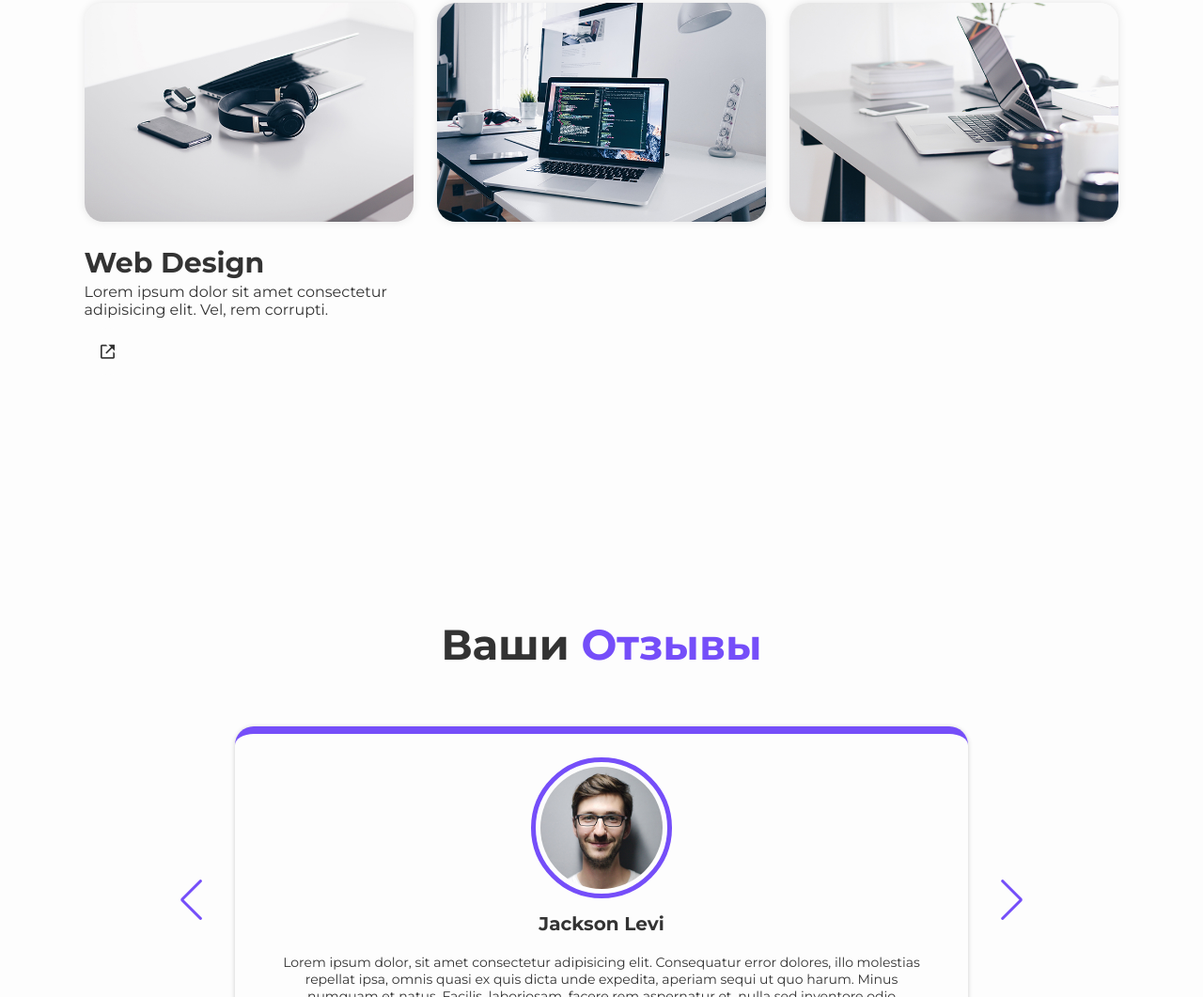
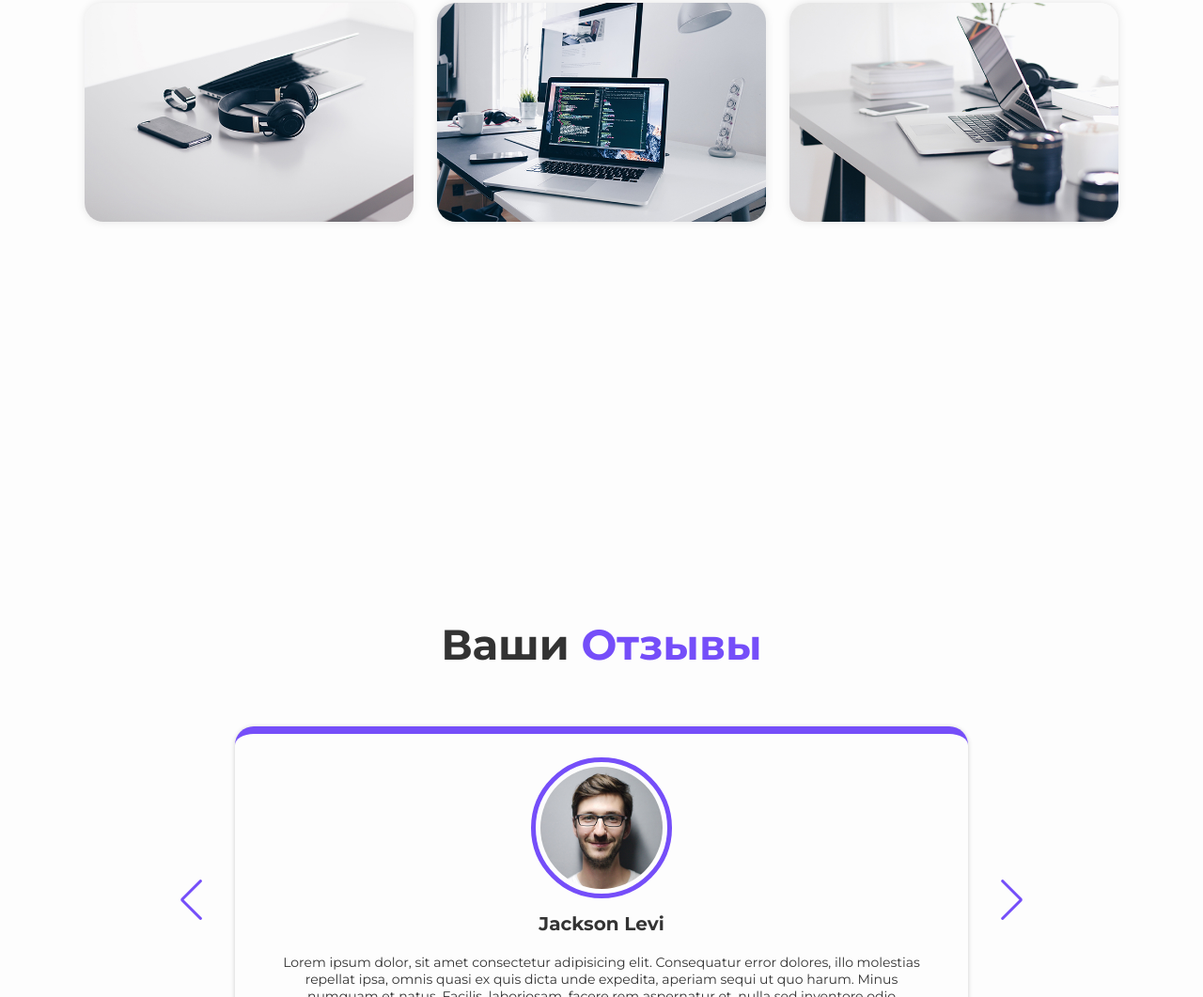
Before and after one commit to matrrrr/porfolio, a plain HTML site: page index.html in a window 1280 px wide. Shown: the part 2452-3513 px from the top of the page at 94% size. Drawn offline with nearby package versions, Linux system fonts and the light colour scheme.

Commit message:
Update index.html

```diff
--- a/index.html
+++ b/index.html
@@ -171,11 +171,11 @@
             <div class="portfolio-box">
                 <img src="image/portfolio6.jpg" alt=""> -->
 
-                <div class="portfolio-layer">
+               <!-- <div class="portfolio-layer">
                     <h4>Web Design</h4>
                     <p>Lorem ipsum dolor sit amet consectetur adipisicing elit. Vel, rem corrupti.</p>
                     <a href=""><i class='bx bx-link-external' ></i></a>
-                </div>
+                </div>-->
             </div>
         </div>
     </section>
```
